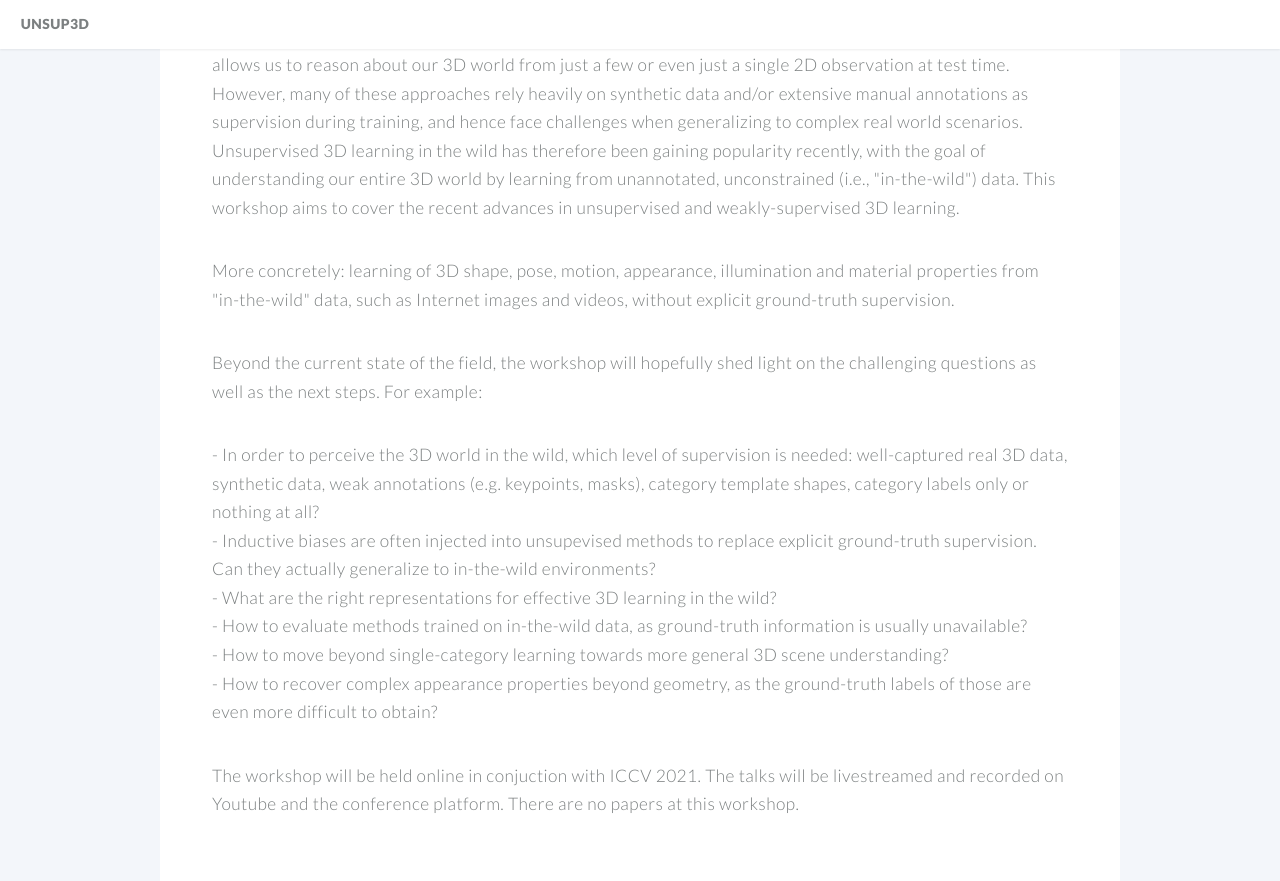
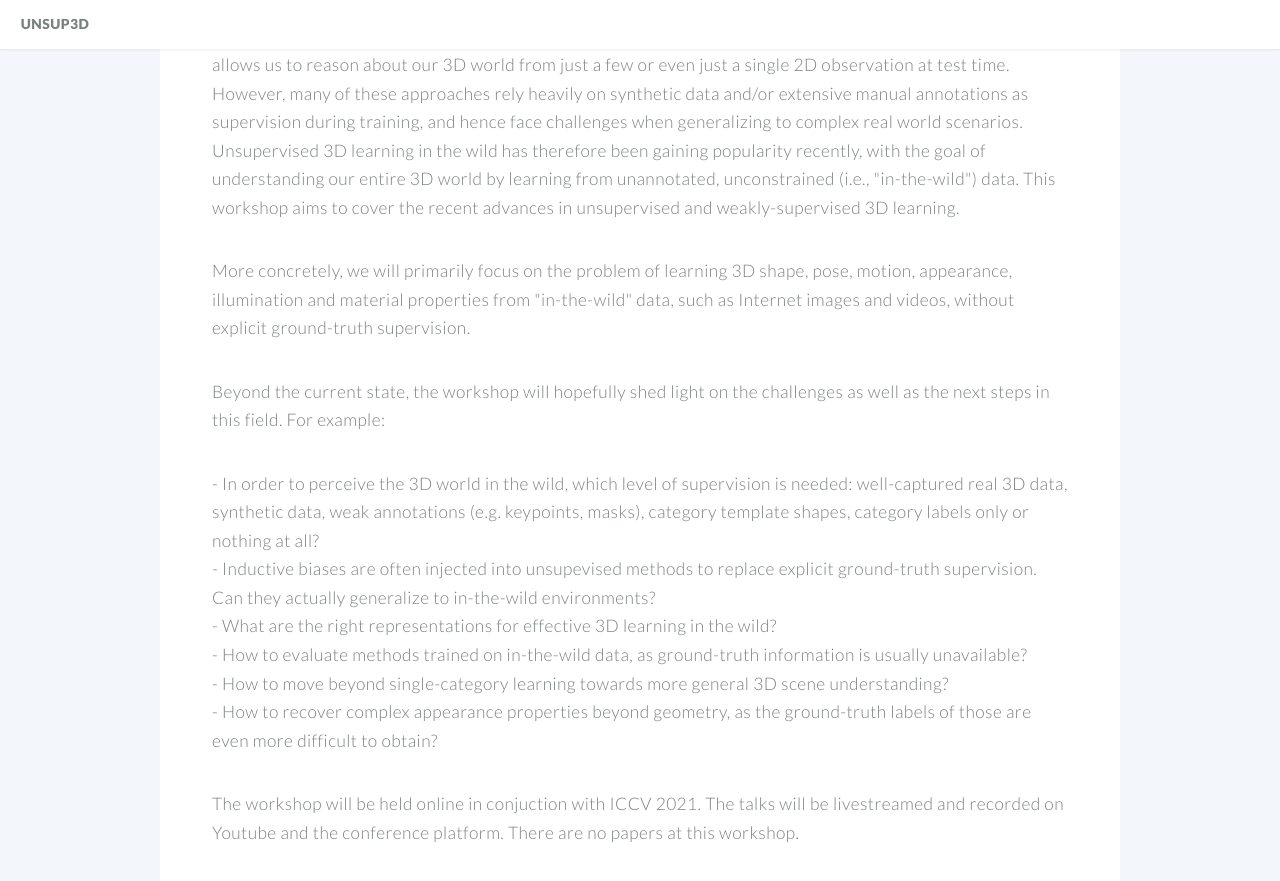
Before and after one commit to unsup3d/unsup3d.github.io, a Jekyll site: the page built from index.html, in a window 1280 px wide and 900 px high, scrolled down 710 px. Shown: the top 881 px of the window. Built offline with Jekyll 4.4.1, drawn with Linux system fonts in a browser that asks for light colours.

Commit message:
updated descriptions

```diff
--- a/index.html
+++ b/index.html
@@ -22,10 +22,10 @@ banner: images/banner.jpg
           Unsupervised 3D learning in the wild has therefore been gaining popularity recently, with the goal of understanding our entire 3D world by learning from unannotated, unconstrained (i.e., "in-the-wild") data. This workshop aims to cover the recent advances in unsupervised and weakly-supervised 3D learning.
         </p>
         <p>
-          More concretely: learning of 3D shape, pose, motion, appearance, illumination and material properties from "in-the-wild" data, such as Internet images and videos, without explicit ground-truth supervision.
+          More concretely, we will primarily focus on the problem of learning 3D shape, pose, motion, appearance, illumination and material properties from "in-the-wild" data, such as Internet images and videos, without explicit ground-truth supervision.
         </p>
         <p>
-          Beyond the current state of the field, the workshop will hopefully shed light on the challenging questions as well as the next steps. For example:
+          Beyond the current state, the workshop will hopefully shed light on the challenges as well as the next steps in this field. For example:
         </p>
         <ul>
           <li>- In order to perceive the 3D world in the wild, which level of supervision is needed: well-captured real 3D data, synthetic data, weak annotations (e.g. keypoints, masks), category template shapes, category labels only or nothing at all?</li>
```
